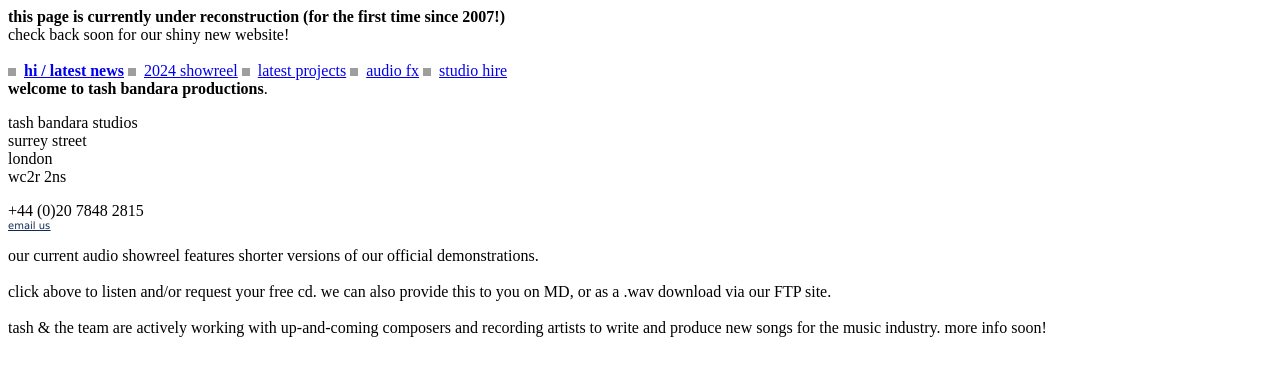
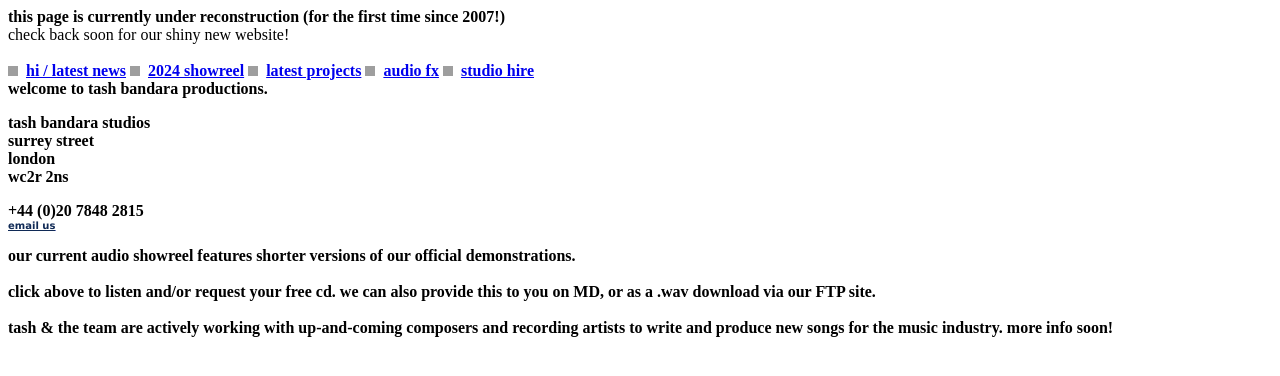
Before and after one commit to tashbandara/web, a plain HTML site: page index.html in a window 1280 px wide. Drawn offline with Linux system fonts and the light colour scheme; grey boxes are pictures that could not be loaded.

Commit message:
Update index.html

```diff
--- a/index.html
+++ b/index.html
@@ -1,21 +1,16 @@
-<html><head><script type="text/javascript" src="https://web-static.archive.org/_static/js/bundle-playback.js?v=msCHzjBE" charset="utf-8"></script>
-<script type="text/javascript" src="https://web-static.archive.org/_static/js/wombat.js?v=txqj7nKC" charset="utf-8"></script>
-<script>window.RufflePlayer=window.RufflePlayer||{};window.RufflePlayer.config={"autoplay":"on","unmuteOverlay":"hidden"};</script>
-<script type="text/javascript" src="https://web-static.archive.org/_static/js/ruffle/ruffle.js"></script>
-<script type="text/javascript">
-
-//-->
+<html><head><script
+-->
 </script>
 
 	<tr valign="TOP">
 		<td width="25%"><b>this page is currently under reconstruction (for the first time since 2007!) </b> <br>check back soon for our shiny new website!<br><br>
 
 	<tr height="19">
-		<td bgcolor="#000000"><img name="img1" src="https://web.archive.org/web/20040610105441im_/http://www.music4.com/images/butt1off.jpg" height="8" width="8"><b>&nbsp;&nbsp;<a href="javascript:void(null);" onclick="popupWindow();" onmouseover="imgOn('img1'); return true" onmouseout="imgOff('img1')">hi / latest news</a></b><a></a></td>
-		<td bgcolor="#000000"><img name="img2" src="https://web.archive.org/web/20040610105441im_/http://www.music4.com/images/butt1off.jpg" height="8" width="8">&nbsp;&nbsp;<a href="latestshowreel.php" onmouseover="imgOn('img2'); return true" onmouseout="imgOff('img2')">2024 showreel</a></td>
-		<td bgcolor="#000000"><img name="img3" src="https://web.archi radiove.org/web/20040610105441im_/http://www.music4.com/images/butt1off.jpg" height="8" width="8">&nbsp;&nbsp;<a href="latestprojects.php?refererLink=content.php?section=latest&amp;refererCopy=latest" onmouseover="imgOn('img3'); return true" onmouseout="imgOff('img3')">latest projects</a></td>
-		<td bgcolor="#000000"><img name="img5" src="https://web.archive.org/web/20040610105441im_/http://www.music4.com/images/butt1off.jpg" height="8" width="8">&nbsp;&nbsp;<a href="content.php?section=tashaudiofx" onmouseover="imgOn('img4'); return true" onmouseout="imgOff('img5')">audio fx</a></td>
-		<td bgcolor="#000000"><img name="img5" src="https://web.archive.org/web/20040610105441im_/http://www.music4.com/images/butt1off.jpg" height="8" width="8">&nbsp;&nbsp;<a href="content.php?section=studiohire" onmouseover="imgOn('img4'); return true" onmouseout="imgOff('img5')">studio hire</a></td>
+		<td bgcolor="#000000"><img name="img1" src="https://wallpapers.com/images/featured/bullet-point-png-cwl0ms7ttwehneon.jpg" height="10" width="10"><b>&nbsp;&nbsp;<a href="javascript:void(null);" onclick="popupWindow();" >hi / latest news</a></b><a></a></td>
+		<td bgcolor="#000000"><img name="img2" src="https://wallpapers.com/images/featured/bullet-point-png-cwl0ms7ttwehneon.jpg" height="10" width="10"><b>&nbsp;&nbsp;<a href="javascript:void(null);" onclick="popupWindow();" >2024 showreel</a></td>
+		<td bgcolor="#000000"><img name="img3" src="https://wallpapers.com/images/featured/bullet-point-png-cwl0ms7ttwehneon.jpg" height="10" width="10"><b>&nbsp;&nbsp;<a href="javascript:void(null);" onclick="popupWindow();" >latest projects</a></td>
+		<td <td bgcolor="#000000"><img name="img4" src="https://wallpapers.com/images/featured/bullet-point-png-cwl0ms7ttwehneon.jpg" height="10" width="10"><b>&nbsp;&nbsp;<a href="javascript:void(null);" onclick="popupWindow();" >audio fx</a></td>
+		<td bgcolor="#000000"><img name="img5" src="https://wallpapers.com/images/featured/bullet-point-png-cwl0ms7ttwehneon.jpg" height="10" width="10"><b>&nbsp;&nbsp;<a href="javascript:void(null);" onclick="popupWindow();" >studio hire</a></td>
 	</tr>
 
 	<tr valign="TOP">
```
